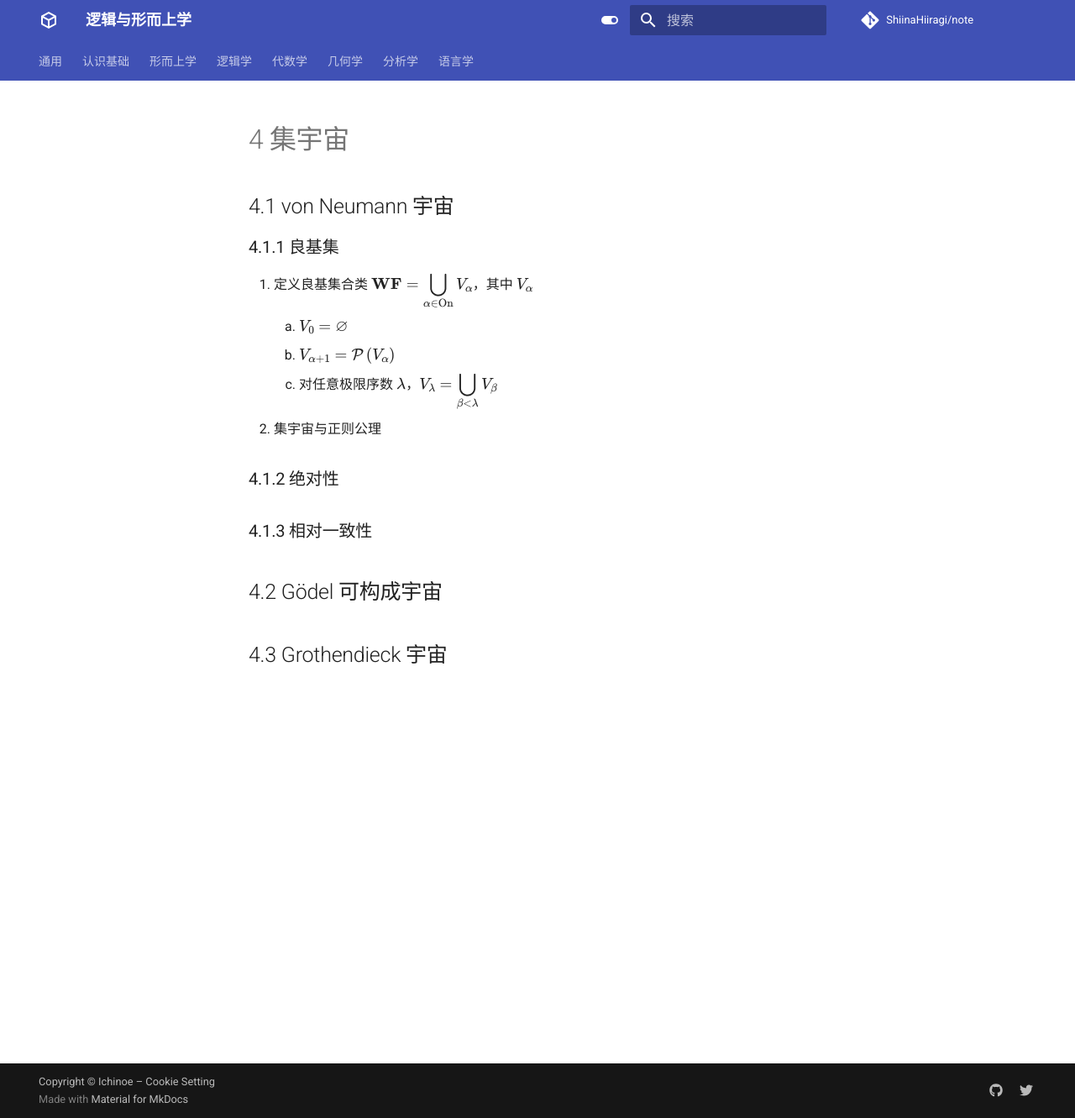
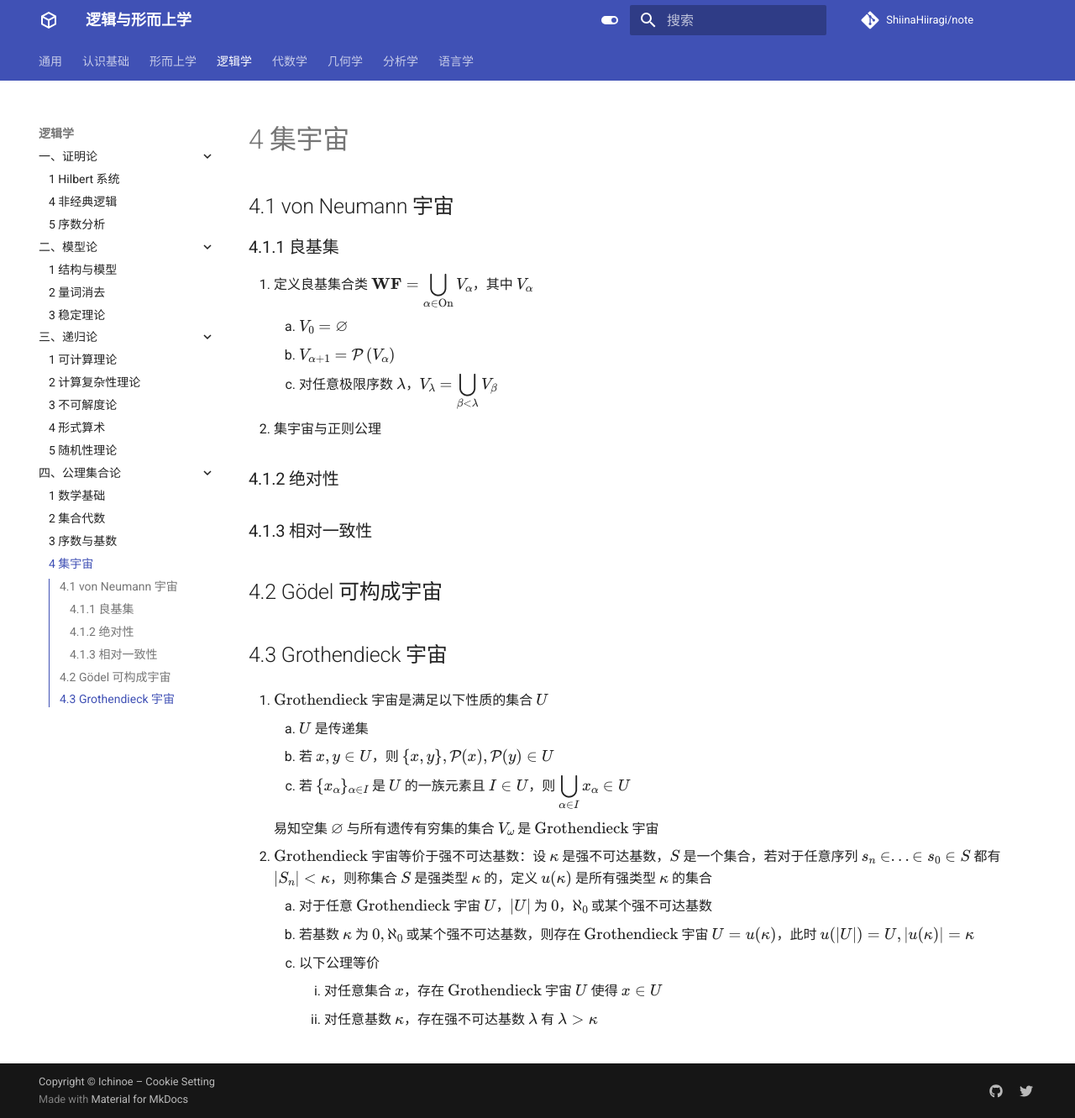
Before and after one commit to ShiinaHiiragi/note, an MkDocs documentation site: the page built from docs/logic/set/univ.md, in a window 1280 px wide and 1331 px high. Shown: the whole window at 84% size. Built offline with MkDocs 1.6.1 and Material for MkDocs 9.7.7, drawn with Linux system fonts in a browser that asks for light colours; comment, search, counter and statistics services are not loaded.

Commit message:
add Grothendieck

```diff
--- a/docs/logic/set/univ.md
+++ b/docs/logic/set/univ.md
@@ -15,3 +15,16 @@
 ## 4.2 Gödel 可构成宇宙
 
 ## 4.3 Grothendieck 宇宙
+1. $\text{Grothendieck}$ 宇宙是满足以下性质的集合 $U$
+    1. $U$ 是传递集
+    2. 若 $x, y \in U$，则 $\{x, y\}, \mathcal P(x), \mathcal P(y) \in U$
+    3. 若 $\{x_{\alpha}\}_{\alpha \in I}$ 是 $U$ 的一族元素且 $I \in U$，则 ${\displaystyle \bigcup_{\alpha \in I} x_{\alpha} \in U}$
+
+    易知空集 $\varnothing$ 与所有遗传有穷集的集合 $V_{\omega}$ 是 $\text{Grothendieck}$ 宇宙
+
+2. $\text{Grothendieck}$ 宇宙等价于强不可达基数：设 $\kappa$ 是强不可达基数，$S$ 是一个集合，若对于任意序列 $s_n \in ... \in s_0 \in S$ 都有 $|S_n| < \kappa$，则称集合 $S$ 是强类型 $\kappa$ 的，定义 $u(\kappa)$ 是所有强类型 $\kappa$ 的集合
+    1. 对于任意 $\text{Grothendieck}$ 宇宙 $U$，$|U|$ 为 $0$，$\aleph_0$ 或某个强不可达基数
+    2. 若基数 $\kappa$ 为 $0, \aleph_0$ 或某个强不可达基数，则存在 $\text{Grothendieck}$ 宇宙 $U = u(\kappa)$，此时 $u(|U|) = U, |u(\kappa)| = \kappa$
+    3. 以下公理等价
+        1. 对任意集合 $x$，存在 $\text{Grothendieck}$ 宇宙 $U$ 使得 $x \in U$
+        2. 对任意基数 $\kappa$，存在强不可达基数 $\lambda$ 有 $\lambda > \kappa$
--- a/mkdocs.yml
+++ b/mkdocs.yml
@@ -165,7 +165,7 @@ nav:
       - 1 数学基础: logic/set/zfc.md
       - 2 集合代数: logic/set/alg.md
       - 3 序数与基数: logic/set/ord.md
-      # - 4 集宇宙: logic/set/univ.md
+      - 4 集宇宙: logic/set/univ.md
       # - 5 高阶无穷: logic/set/card.md
   - 代数学:
     - 一、初等代数:
```
Also changed, not shown: docs/index.md (+9 -0 lines).
